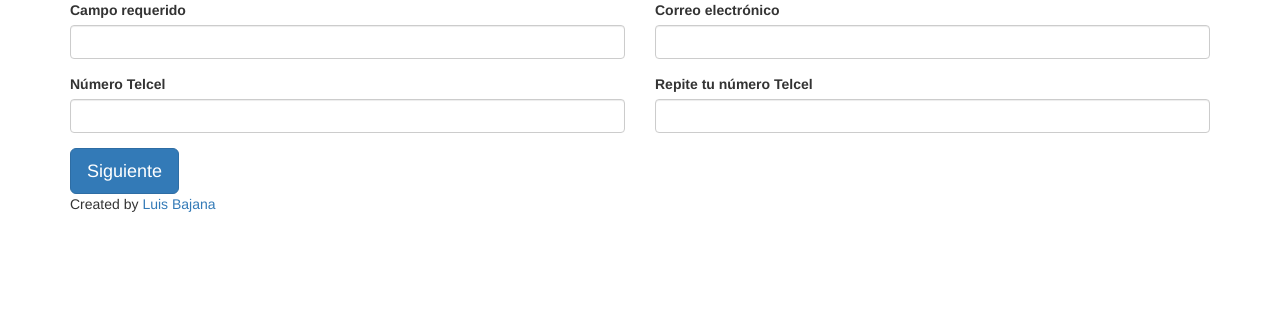
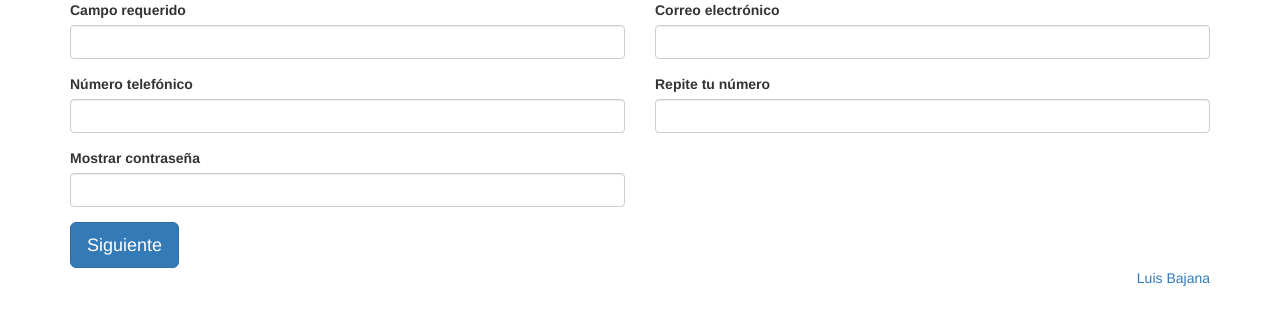
Before and after one commit to luisbajana/validador-de-formularios, a plain HTML site: page index.html in a window 1280 px wide. Drawn offline with nearby package versions, Linux system fonts and the light colour scheme.

Commit message:
Ejemplo de mostrar contrasena

```diff
--- a/index.html
+++ b/index.html
@@ -1,14 +1,16 @@
 <!DOCTYPE html>
 <html lang="en">
+
 <head>
     <meta charset="UTF-8">
     <title>Validador de formularios</title>
     <link rel="stylesheet" href="https://maxcdn.bootstrapcdn.com/bootstrap/3.3.7/css/bootstrap.min.css" integrity="sha384-BVYiiSIFeK1dGmJRAkycuHAHRg32OmUcww7on3RYdg4Va+PmSTsz/K68vbdEjh4u" crossorigin="anonymous">
 </head>
+
 <body>
 
 
-<div class="container">
+    <section class="container">
         <form action="" id="myform">
 
             <div class="row m-t-20">
@@ -26,13 +28,21 @@
 
             <div class="row m-t-20">
                 <div class="form-group col-sm-6">
-            <label for="num_card">Número Telcel</label>
-            <input type="text" class="form-control js-only-numbers" id="numero_telcel" data-validation="minlength" data-validation-min-length="10" data-validation-error-msg="Ingresa un número telefonico válido" name="num_card" maxlength="10" />
+                    <label for="num_card">Número telefónico</label>
+                    <input type="text" class="form-control" id="numero_telcel" data-validation="minlength" data-validation-min-length="10" data-validation-error-msg="Ingresa un número telefonico válido" name="num_card" maxlength="10" />
                     <span class="help-block hide"></span>
                 </div>
                 <div class="form-group col-sm-6">
-            <label for="num_card">Repite tu número Telcel</label>
-            <input type="text" class="form-control js-only-numbers" id="numero_telcel_confirmacion" data-validation="confirmation" data-validation-confirm="numero_telcel" data-validation-error-msg="El número no coincide" name="num_card" maxlength="10" />
+                    <label for="num_card">Repite tu número</label>
+                    <input type="text" class="form-control" id="numero_telcel_confirmacion" data-validation="confirmation" data-validation-confirm="numero_telcel" data-validation-error-msg="El número no coincide" name="num_card" maxlength="10" />
+                    <span class="help-block hide"></span>
+                </div>
+            </div>
+
+            <div class="row m-t-20">
+                <div class="form-group col-sm-6">
+                    <label for="num_card">Mostrar contraseña</label>
+                    <input type="password" class="form-control show-password" />
                     <span class="help-block hide"></span>
                 </div>
             </div>
@@ -41,21 +51,27 @@
 
         </form>
 
-  <footer>
-    Created by <a href="http://www.luisbajana.com">Luis Bajana</a>
+    </section>
+
+
+    <footer class="container">
+        <p class="pull-right"><a href="http://www.luisbajana.com">Luis Bajana</a></p>
     </footer>
-</div>
+
+
 
     <script src="https://ajax.googleapis.com/ajax/libs/jquery/3.1.1/jquery.min.js"></script>
     <script src="jquery-validador-formularios.js"></script>
 
     <script>
-  $(document).on('click','.validar-formulario',function(e){
+        $(document).on('click', '.validar-formulario', function(e) {
             e.preventDefault();
-    ValidadorTelcel.inicializar( $(this).closest('form').attr('id') );
+            ValidadorTelcel.inicializar($(this).closest('form').attr('id'));
         });
+        ValidadorTelcel.show_password();
     </script>
 
 
 </body>
+
 </html>
```
Lines whose indentation alone changed are shown as unchanged.
